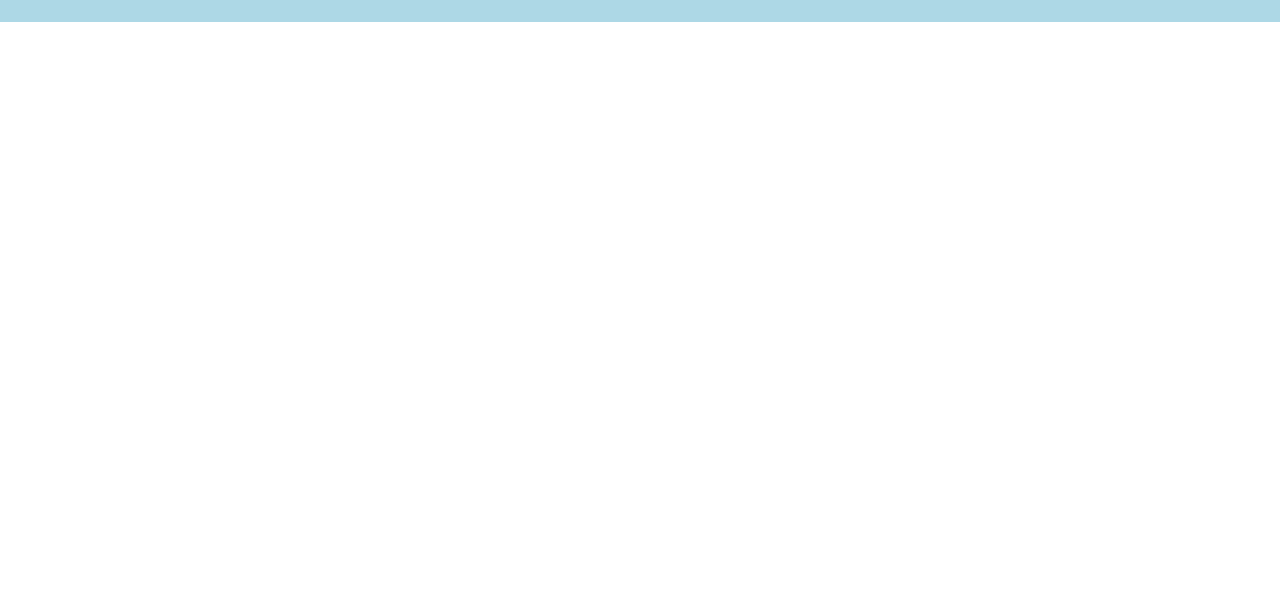
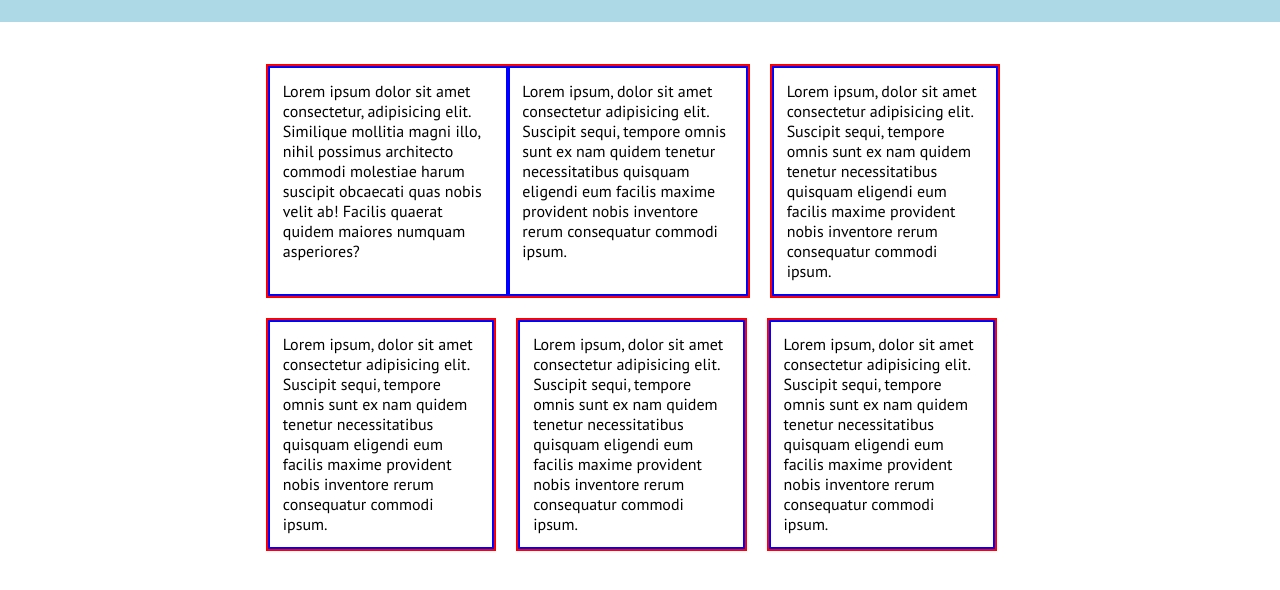
Before and after one commit to Giadagenovesi/htmlcss-responsive-layout, a plain HTML site: page index.html in a window 1280 px wide. Shown: the part 48-638 px from the top of the page. Drawn offline with Linux system fonts and the light colour scheme.

Commit message:
completed Features section

```diff
--- a/css/responsive.css
+++ b/css/responsive.css
@@ -1,10 +1,20 @@
 /* Tablet Version */
 @media screen and (min-width: 768px) {
+    /* Features section */
+    .col-large {
+        width: 63%;
+        margin: 10px;
+    }
+    .col-thin {
+        width: 30%;
+        margin: 10px;
+    }
 
 }
 
 /* Desktop Version */
 @media screen and (min-width: 992px) {
+    /* Header */
     .header-container {
         width: 60%;
         margin: 0 auto;
@@ -15,4 +25,22 @@
     .menu-nav ul {
         display: flex;
     }
+    /* Features section */
+    .features {
+        padding: 2rem 0;
+    }
+    .container {
+        width: 60%;
+        margin: 0 auto;
+    }
+    .col-large {
+        display: flex;
+    }
 }
+/* Large Desktop Version */
+@media screen and (min-width: 1200px) {
+    .container {
+        max-width: 1200px;
+    }
+
+}
--- a/css/style.css
+++ b/css/style.css
@@ -15,6 +15,19 @@ body {
 }
 
 /* LAYOUT */
+.row {
+    display: flex;
+    flex-wrap: wrap;
+}
+.col {
+    /* Debug */
+    border: 2px solid red;
+}
+.card {
+    padding: .8rem;
+     /* Debug */
+     border: 2px solid blue;
+}
 
 /* Common */
 .container {
--- a/index.html
+++ b/index.html
@@ -39,7 +39,47 @@
     <!-- /HEADER -->
 
     <!-- MAIN -->
-    <main></main>
+    <main>
+        <!-- Features section -->
+        <section class="features">
+            <div class="container">
+                <div class="row">
+                    <div class="col col-large">
+                        <div class="card">Lorem ipsum dolor sit amet consectetur, adipisicing elit. Similique mollitia magni illo, nihil possimus architecto commodi molestiae harum suscipit obcaecati quas nobis velit ab! Facilis quaerat quidem maiores numquam asperiores?</div>
+                        <div class="card"> Lorem ipsum, dolor sit amet consectetur adipisicing elit. Suscipit sequi, tempore omnis sunt ex nam quidem tenetur necessitatibus quisquam eligendi eum facilis maxime provident nobis inventore rerum consequatur commodi ipsum.</div>
+                    </div>
+                    <div class="col col-thin">
+                        <div class="card"> Lorem ipsum, dolor sit amet consectetur adipisicing elit. Suscipit sequi, tempore omnis sunt ex nam quidem tenetur necessitatibus quisquam eligendi eum facilis maxime provident nobis inventore rerum consequatur commodi ipsum.</div>
+                    </div>
+                    <div class="col col-thin">
+                        <div class="card"> Lorem ipsum, dolor sit amet consectetur adipisicing elit. Suscipit sequi, tempore omnis sunt ex nam quidem tenetur necessitatibus quisquam eligendi eum facilis maxime provident nobis inventore rerum consequatur commodi ipsum.</div>
+                    </div>
+                    <div class="col col-thin">
+                        <div class="card"> Lorem ipsum, dolor sit amet consectetur adipisicing elit. Suscipit sequi, tempore omnis sunt ex nam quidem tenetur necessitatibus quisquam eligendi eum facilis maxime provident nobis inventore rerum consequatur commodi ipsum.</div>
+                    </div>
+                    <div class="col col-thin">
+                        <div class="card"> Lorem ipsum, dolor sit amet consectetur adipisicing elit. Suscipit sequi, tempore omnis sunt ex nam quidem tenetur necessitatibus quisquam eligendi eum facilis maxime provident nobis inventore rerum consequatur commodi ipsum.</div>
+                    </div>
+
+                </div>
+
+                <!-- <div class="row">
+                    <div class="col col-thin">
+                        <div class="card"> Lorem ipsum, dolor sit amet consectetur adipisicing elit. Suscipit sequi, tempore omnis sunt ex nam quidem tenetur necessitatibus quisquam eligendi eum facilis maxime provident nobis inventore rerum consequatur commodi ipsum.</div>
+                    </div>
+                    <div class="col col-thin">
+                        <div class="card"> Lorem ipsum, dolor sit amet consectetur adipisicing elit. Suscipit sequi, tempore omnis sunt ex nam quidem tenetur necessitatibus quisquam eligendi eum facilis maxime provident nobis inventore rerum consequatur commodi ipsum.</div>
+                    </div>
+                    <div class="col col-thin">
+                        <div class="card"> Lorem ipsum, dolor sit amet consectetur adipisicing elit. Suscipit sequi, tempore omnis sunt ex nam quidem tenetur necessitatibus quisquam eligendi eum facilis maxime provident nobis inventore rerum consequatur commodi ipsum.</div>
+                    </div>
+                </div> -->
+
+            </div>
+        </section>
+        <!-- /Features section -->
+
+    </main>
     <!-- /MAIN -->
 
     <!-- FOOTER -->
```
